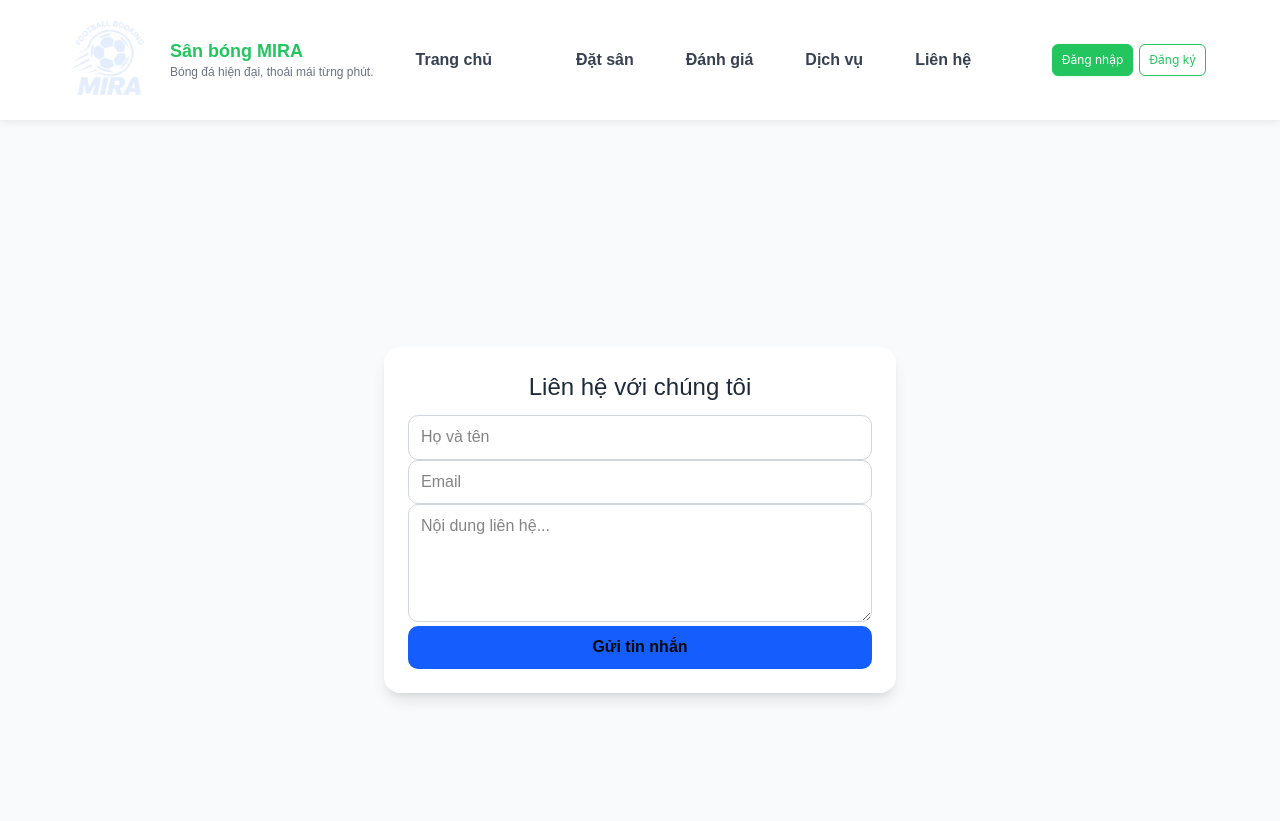
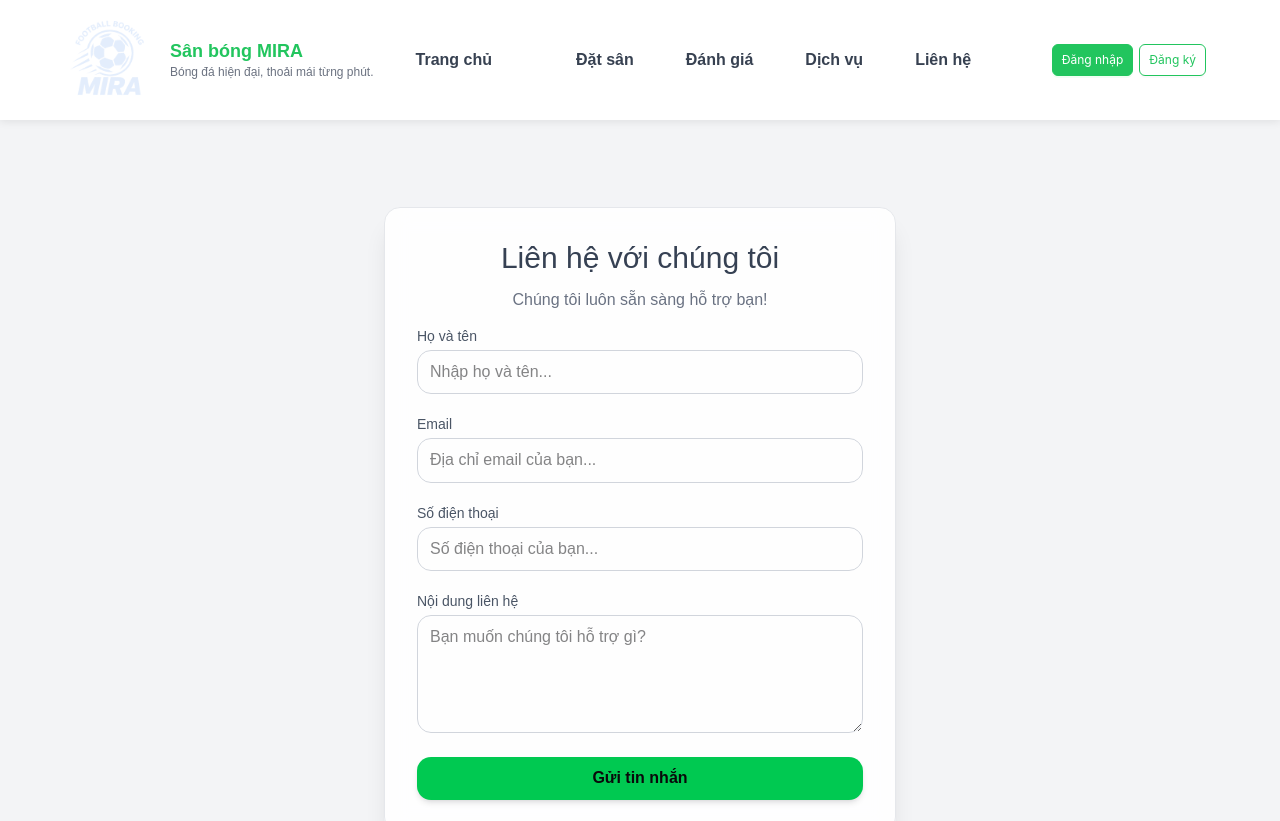
Before and after one commit to Football-Booking-Mira/FE, a React (Vite) app: page /contact in a window 1280 px wide. Shown: the top 821 px of the page. Built offline with nearby package versions, Linux system fonts and the light colour scheme; no server answers.

Commit message:
Trang liên hệ

```diff
--- a/src/layouts/AdminLayout.tsx
+++ b/src/layouts/AdminLayout.tsx
@@ -16,6 +16,7 @@ import {
     FileDoneOutlined,
     GiftOutlined,
     FundViewOutlined,
+    MailOutlined,
 } from '@ant-design/icons';
 import { Link, Outlet, useLocation } from 'react-router-dom';
 
@@ -45,6 +46,7 @@ const AdminLayout: React.FC = () => {
         if (path.startsWith('/admin/invoices')) return 'invoices';
         if (path.startsWith('/admin/vouchers')) return 'vouchers';
         if (path.startsWith('/admin/reviews')) return 'reviews';
+        if (path.startsWith('/admin/contacts')) return 'contacts';
         return 'dashboard';
     };
 
@@ -162,6 +164,11 @@ const AdminLayout: React.FC = () => {
                             icon: <FileDoneOutlined />,
                             label: <Link to='/admin/invoices'>Hóa đơn</Link>,
                         },
+                        {
+  key: 'contacts',
+  icon: <MailOutlined    />,
+  label: <Link to="/admin/contacts">Liên hệ</Link>,
+},
                     ]}
                 />
             </Sider>
--- /dev/null
+++ b/src/pages/admin/contacts/ContactsPage.tsx
@@ -0,0 +1,76 @@
+import { Table } from "antd";
+import { useEffect, useState } from "react";
+
+interface Contact {
+  _id: string;
+  name: string;
+  email: string;
+  phone: string;
+  message: string;
+  createdAt: string;
+}
+
+const ContactsPage = () => {
+  const [data, setData] = useState<Contact[]>([]);
+  const [loading, setLoading] = useState(false);
+
+  useEffect(() => {
+    setLoading(true);
+    fetch("http://localhost:3000/api/contacts")
+      .then((res) => res.json())
+      .then((resData) => {
+        if (Array.isArray(resData)) {
+          setData(resData);
+        } else {
+          setData([]);
+          console.error("Contacts API trả về sai định dạng:", resData);
+        }
+      })
+      .catch((err) => {
+        console.error("Lỗi load contacts:", err);
+        setData([]);
+      })
+      .finally(() => setLoading(false));
+  }, []);
+
+  const columns = [
+    {
+      title: "Họ tên",
+      dataIndex: "name",
+      key: "name",
+    },
+    {
+      title: "Email",
+      dataIndex: "email",
+      key: "email",
+    },
+     {
+      title: "Phone",
+      dataIndex: "phone",
+      key: "phone",
+    },
+    {
+      title: "Nội dung",
+      dataIndex: "message",
+      key: "message",
+    },
+    {
+      title: "Ngày gửi",
+      dataIndex: "createdAt",
+      key: "createdAt",
+      render: (date: string) =>
+        new Date(date).toLocaleString("vi-VN"),
+    },
+  ];
+
+  return (
+    <Table
+      rowKey="_id"
+      columns={columns}
+      dataSource={data}
+      loading={loading}
+    />
+  );
+};
+
+export default ContactsPage;
--- a/src/pages/client/home/ContactPages.tsx
+++ b/src/pages/client/home/ContactPages.tsx
@@ -1,16 +1,10 @@
-// import React from "react";
-
-// const ContactPages: React.FC = () => {
-//   return <div>Trang Liên hệ</div>;
-// };
-
-// export default Contact;
 
 import React, { useState } from "react";
 
 type FormData = {
   name: string;
   email: string;
+   phone: string;
   message: string;
 };
 
@@ -18,6 +12,7 @@ const ContactPages: React.FC = () => {
   const [form, setForm] = useState<FormData>({
     name: "",
     email: "",
+     phone: "",
     message: "",
   });
 
@@ -28,61 +23,115 @@ const ContactPages: React.FC = () => {
   ) => {
     setForm({ ...form, [e.target.name]: e.target.value });
   };
+const handleSubmit = async (e: React.FormEvent) => {
+  e.preventDefault();
 
-  const handleSubmit = (e: React.FormEvent) => {
-    e.preventDefault();
-    console.log("Dữ liệu gửi đi:", form);
+  try {
+    const res = await fetch("http://localhost:3000/api/contacts", {
+      method: "POST",
+      headers: {
+        "Content-Type": "application/json",
+      },
+      body: JSON.stringify(form),
+    });
+
+    if (!res.ok) throw new Error("Gửi thất bại");
+
     setSent(true);
-    setForm({ name: "", email: "", message: "" });
+    setForm({ name: "", email: "",  phone: "", message: "" });
+  } catch (error) {
+    alert("Không gửi được liên hệ");
+  }
 };
 
+
   return (
-    <div className="min-h-screen bg-gray-50 flex items-center justify-center px-4">
-      <div className="bg-white shadow-lg rounded-2xl p-6 w-full max-w-lg">
-        <h2 className="text-2xl font-bold text-center text-gray-800 mb-4">
+  <div className="min-h-screen bg-gray-100 flex items-center justify-center px-4 py-10">
+
+    <div className="bg-white/90 backdrop-blur-md shadow-xl rounded-2xl p-8 w-full max-w-lg border border-gray-200">
+      <h2 className="text-3xl font-bold text-center text-gray-700 mb-2">
         Liên hệ với chúng tôi
       </h2>
+      <p className="text-center text-gray-500 mb-6">
+        Chúng tôi luôn sẵn sàng hỗ trợ bạn!
+      </p>
 
       {sent && (
-          <p className="text-green-600 text-center mb-3">
-            ✅ Tin nhắn đã được gửi! Chúng tôi sẽ phản hồi sớm nhất.
+        <p className="text-green-600 bg-green-50 border border-green-200 p-3 rounded-lg text-center mb-4">
+          ✅ Tin nhắn đã được gửi! Chúng tôi sẽ liên hệ lại sớm nhất.
         </p>
       )}
 
-        <form onSubmit={handleSubmit} className="space-y-4">
+      <form onSubmit={handleSubmit} className="space-y-5">
+
+        {/* Họ và tên */}
+        <div>
+          <label className="block text-sm font-medium text-gray-600 mb-1">
+            Họ và tên
+          </label>
           <input
             type="text"
             name="name"
-            placeholder="Họ và tên"
+            placeholder="Nhập họ và tên..."
             value={form.name}
             onChange={handleChange}
             required
-            className="w-full p-3 border border-gray-300 rounded-lg focus:outline-none focus:ring-2 focus:ring-blue-400"
+            className="w-full p-3 border border-gray-300 rounded-xl focus:outline-none focus:ring-2 focus:ring-indigo-400 transition"
           />
+        </div>
 
+        {/* Email */}
+        <div>
+          <label className="block text-sm font-medium text-gray-600 mb-1">
+            Email
+          </label>
           <input
             type="email"
             name="email"
-            placeholder="Email"
+            placeholder="Địa chỉ email của bạn..."
             value={form.email}
             onChange={handleChange}
             required
-            className="w-full p-3 border border-gray-300 rounded-lg focus:outline-none focus:ring-2 focus:ring-blue-400"
+            className="w-full p-3 border border-gray-300 rounded-xl focus:outline-none focus:ring-2 focus:ring-indigo-400 transition"
           />
+        </div>
+        {/* Số điện thoại */}
+<div>
+  <label className="block text-sm font-medium text-gray-600 mb-1">
+    Số điện thoại
+  </label>
+  <input
+    type="tel"
+    name="phone"
+    placeholder="Số điện thoại của bạn..."
+    value={form.phone}
+    onChange={handleChange}
+    required
+    pattern="^[0-9]{9,11}$"
+    className="w-full p-3 border border-gray-300 rounded-xl focus:outline-none focus:ring-2 focus:ring-indigo-400 transition"
+  />
+</div>
 
+        {/* Nội dung */}
+        <div>
+          <label className="block text-sm font-medium text-gray-600 mb-1">
+            Nội dung liên hệ
+          </label>
           <textarea
             name="message"
-            placeholder="Nội dung liên hệ..."
+            placeholder="Bạn muốn chúng tôi hỗ trợ gì?"
             value={form.message}
             onChange={handleChange}
             required
             rows={5}
-            className="w-full p-3 border border-gray-300 rounded-lg focus:outline-none focus:ring-2 focus:ring-blue-400"
+            className="w-full p-3 border border-gray-300 rounded-xl focus:outline-none focus:ring-2 focus:ring-indigo-400 transition resize-none"
           ></textarea>
+        </div>
 
+        {/* Nút gửi */}
         <button
           type="submit"
-            className="w-full bg-blue-600 text-white font-semibold py-3 rounded-lg hover:bg-blue-700 transition"
+          className="w-full bg-green-500 text-white font-semibold py-3 rounded-xl shadow-md hover:bg-black-700 active:scale-95 transition"
         >
           Gửi tin nhắn
         </button>
@@ -90,6 +139,7 @@ const ContactPages: React.FC = () => {
     </div>
   </div>
 );
+
 };
 
 export default ContactPages;
--- a/src/pages/client/home/Equipment.tsx
+++ b/src/pages/client/home/Equipment.tsx
@@ -279,7 +279,7 @@ const UserEquipmentList: React.FC = () => {
           loading={loading}
           pagination={{
             pageSize: 10,
-            showSizeChanger: true,
+            // showSizeChanger: true,
             showQuickJumper: true,
             showTotal: (total, range) =>
               `${range[0]}-${range[1]} của ${total} thiết bị`,
--- a/src/routes/AdminRoutes.tsx
+++ b/src/routes/AdminRoutes.tsx
@@ -15,8 +15,10 @@ import VoucherEdit from "../pages/admin/vouchers/VoucherEdit";
 
 import Users from "@/pages/admin/users/users.tsx";
 import BookingReportPage from "@/pages/admin/reports/BookingReportPage";
+
 import Reviews from "@/pages/client/home/Reviews";
 import ReviewsAdmin from "@/pages/admin/review/ReviewsAdmin";
+import ContactsPage from "@/pages/admin/contacts/ContactsPage";
 
 export const AdminRoutes: RouteObject[] = [
   {
@@ -42,6 +44,7 @@ export const AdminRoutes: RouteObject[] = [
       { path: "vouchers/edit/:id", element: <VoucherEdit /> },
       { path: "booking-policy", element: <BookingPolicyPage /> },
       { path: "reports", element: <BookingReportPage /> },
+      { path: "contacts", element: <ContactsPage /> },
     ],
   },
 ];
```
Lines whose indentation alone changed are shown as unchanged.
